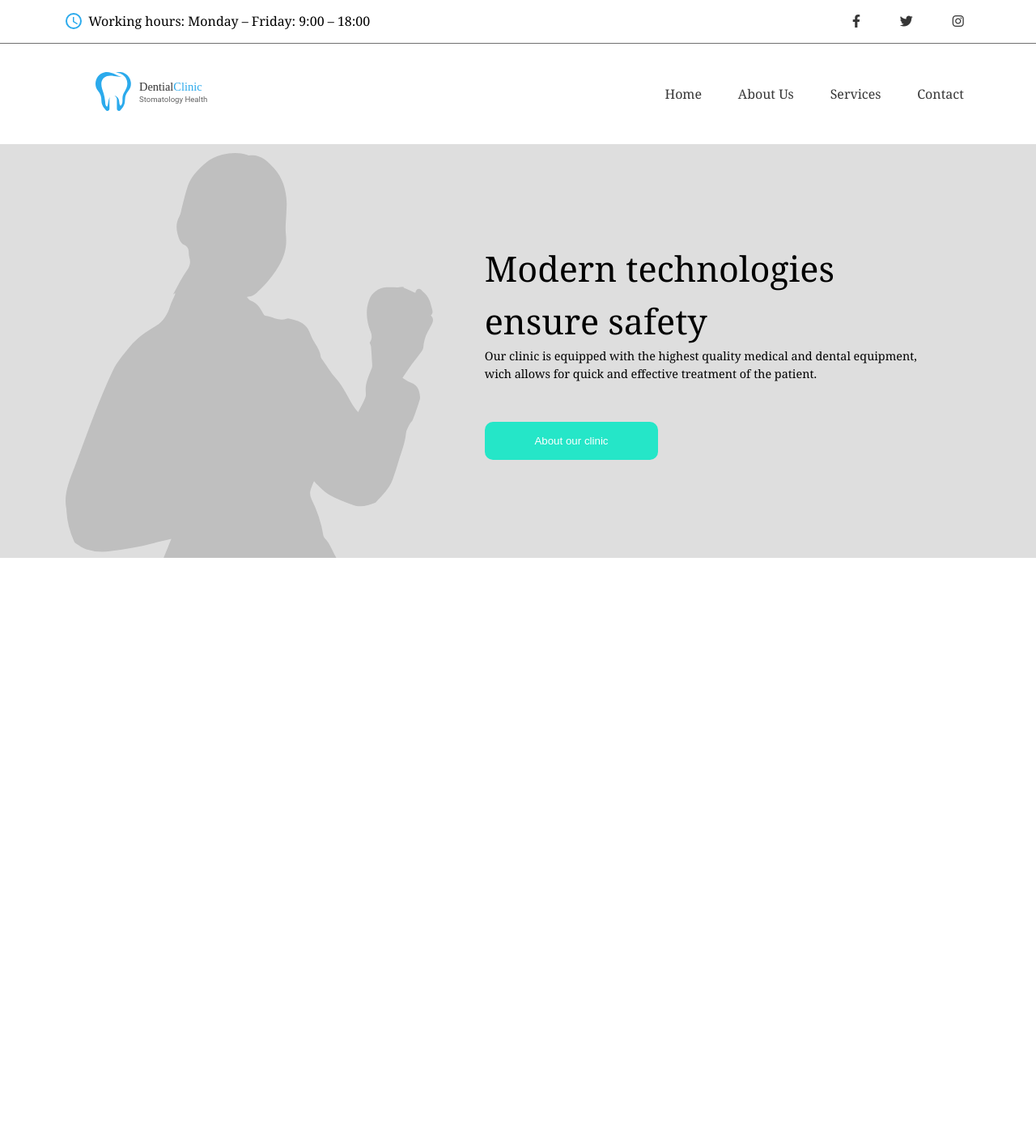
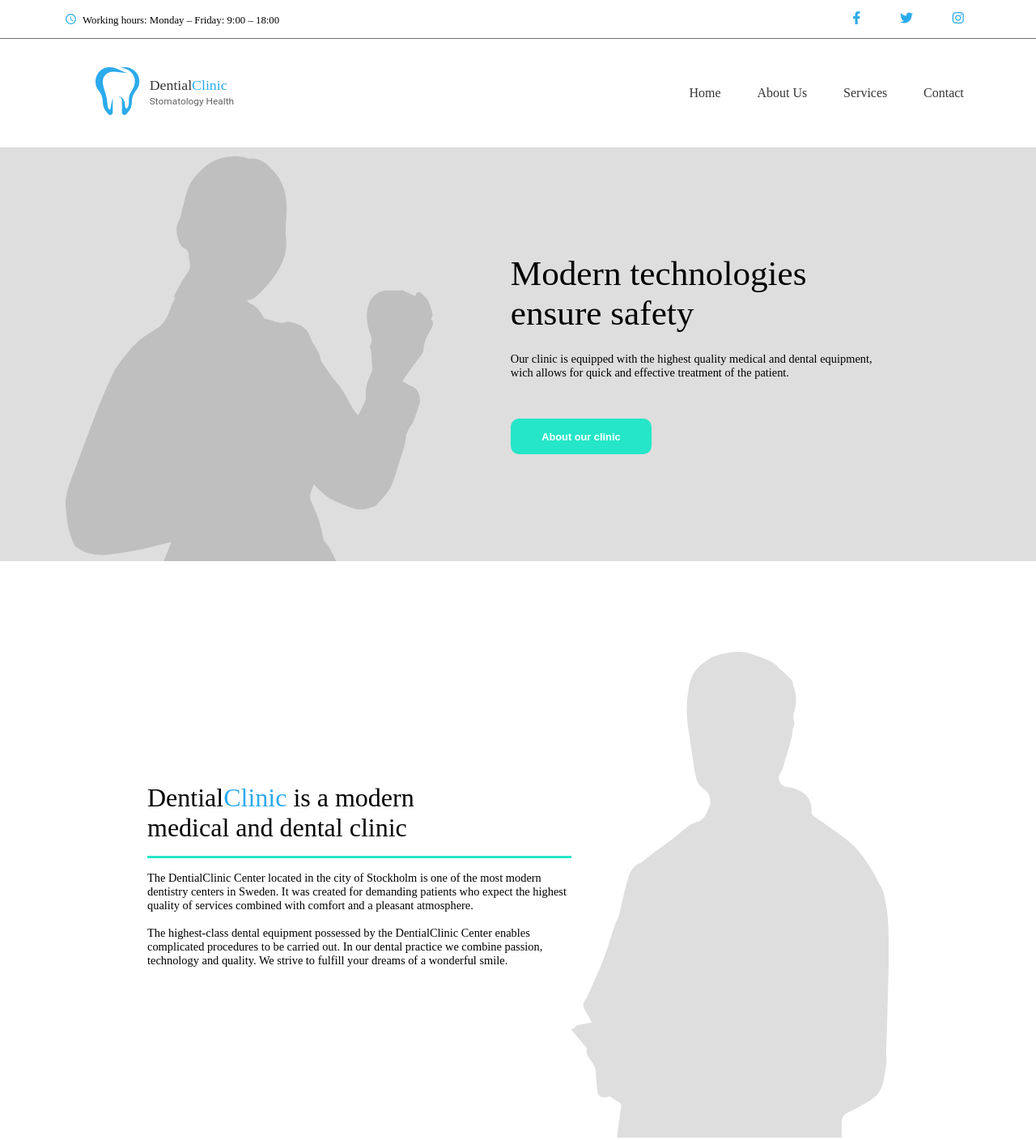
Before and after one commit to Lindblaa/HTML-CSS-Uppgift1, a plain HTML site: page index.html in a window 1280 px wide. Shown: the whole page at 81% size. Before the commit the page ends 800 px from the top, so only its background shows below. Drawn offline with Linux system fonts and the light colour scheme.

Commit message:
Day 1 - Update 2

```diff
--- a/index.html
+++ b/index.html
@@ -55,14 +55,32 @@
       <div class="content">
 
         <div class="text">
-          <h1>Modern technologies ensure safety</h1>
-          <p>Our clinic is equipped with the highest quality medical and dental equipment, wich allows for quick and effective treatment of the patient.</p>
+          <h1>Modern technologies <br>ensure safety</h1>
+          <p>Our clinic is equipped with the highest quality medical and dental equipment, <br> wich allows for quick and effective treatment of the patient.</p>
         </div>
 
-        <button class="btn-about">About our clinic</button>
+        <button class="btn btn-about">About our clinic</button>
 
       </div>
     </div>
   </section>
+  <!-- SHOWCASE END-->
+  <!-- <section id="about"> -->
+    <div class="container about">
+
+      <div class="text">
+        <h2>Dential<font color="#2baaec">Clinic</font> is a modern <br>
+            medical and dental clinic</h2>
+        <p>The DentialClinic Center located in the city of Stockholm is one of the most modern dentistry centers in Sweden. It was created for demanding patients who expect the highest quality of services combined with comfort and a pleasant atmosphere.
+            <br>
+            <br>
+            The highest-class dental equipment possessed by the DentialClinic Center enables complicated procedures to be carried out. In our dental practice we combine passion, technology and quality. We strive to fulfill your dreams of a wonderful smile.</p>
+      </div>
+
+      <img src="img/placehold2.svg" alt="">
+    </div>
+  <!-- </section> -->
+
+  </div>
 </body>
 </html>
--- a/styles.css
+++ b/styles.css
@@ -13,7 +13,7 @@
     box-sizing: border-box;
   }
   html, body {
-    font-family: Georgia, 'Times New Roman', Times, serif;
+    font-family: -apple-system, BlinkMacSystemFont, 'Segoe UI', Roboto, Oxygen, Ubuntu, Cantarell, 'Open Sans', 'Helvetica Neue', sans-serif
     line-height: 1.5;
   }
   .container {
@@ -23,9 +23,16 @@
   }
   .d-flex {
       display: flex;
+      justify-content: center;
+      align-items: center;
   }
   .d-flex img {
+      height: 0.8rem;
       margin-right: 0.5rem;
+  }
+  .d-flex p {
+      margin-top: 0.2rem;
+      font-size: 0.8rem;
   }
   .bg-white {
       background-color: white;
@@ -41,11 +48,14 @@
   }
   a {
     text-decoration: none;
-    color: var(--title-color);
+    color: var(--primary-color);
     margin-left: 1.8rem;
   }
   a:hover {
     color: var(--secondary-color);
+  }
+  .nav-link a {
+      color: var(--title-color);
   }
   .btn {
     padding: 2rem;
@@ -62,10 +72,9 @@
   .btn-primary {
     background-color: var(--primary-color);
     color: white;
-    box-shadow: 0 0 10px 3px black;
   }
   .btn-primary:hover {
-    box-shadow: 0 0 20px 2px black;
+    background-color: var(--secondary-color);
   }
 
 
@@ -93,13 +102,13 @@
   }
 
   .navbar-brand img {
-    height: 3rem;
+    height: 3.7rem;
   }
   .navbar-toggler {
     background-color: transparent;
     border: none;
     outline: none;
-    font-size: 1.8rem;
+    font-size: 1rem;
     color: var(--primary-color)
   }
   .navbar-nav {
@@ -132,6 +141,7 @@
     align-self: center;
     text-align: left;
     padding: 4rem;
+    margin-left: 2rem;
   }
   .text {
     margin-bottom: 3rem;
@@ -140,6 +150,7 @@
   font-size: 2.7rem;
   font-weight: lighter;
   text-transform: unset;
+  margin-bottom: 1.5rem;
   /* letter-spacing: .1em; */
   }
   .text p {
@@ -147,12 +158,45 @@
   }
   .btn-about {
       background-color: var(--secondary-color);
-      padding: 1rem;
-      width: 40%;
+      padding: 0.9rem;
+      width: 39%;
       border: none;
       border-radius: 10px;
       color: white;
   }
+  .btn-about:hover {
+      background-color: var(--primary-color);
+  }
+  /*ABOUT*/
+  .about {
+      padding: 7rem;
+      /* border: 1px solid red; */
+      display: flex;
+      justify-content: center;
+      align-items: center;
+  }
+  .about h2 {
+      font-weight: normal;
+      font-size: 2rem;
+      padding-bottom: 1rem;
+      border-bottom: 3px solid var(--secondary-color);
+      margin-bottom: 1rem;
+  }
+  .about img {
+    height: 600px;
+  }
+  .about {
+    display: flex;
+    /* align-items: center; */
+    /* justify-content: space-around; */
+    }
+  .content {
+    align-self: center;
+    text-align: left;
+    padding: 4rem;
+  }
+
+
 
 
 
```
